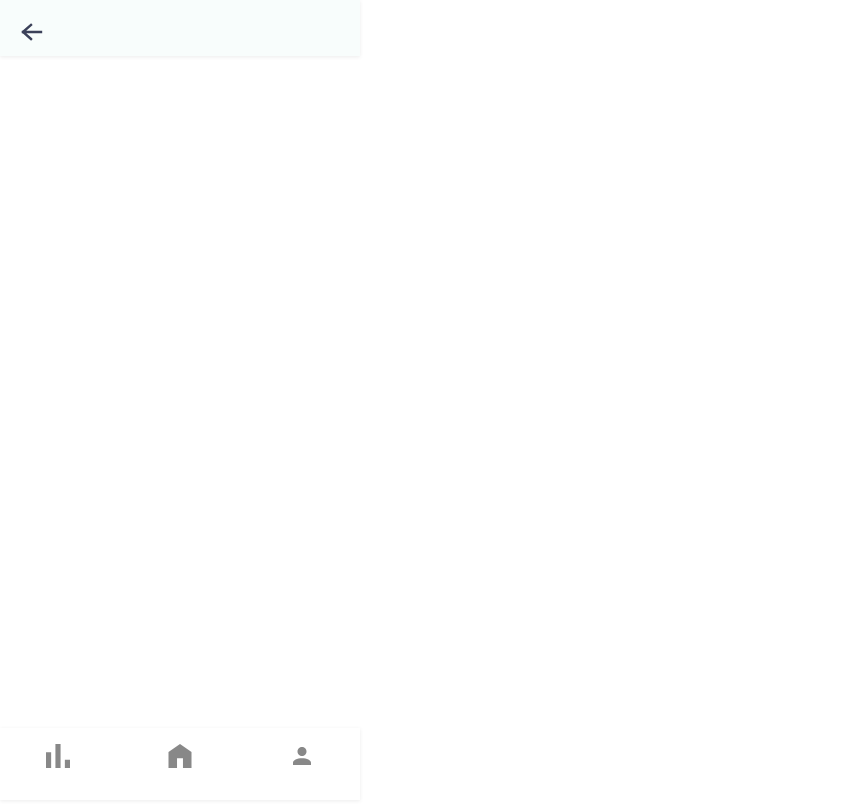
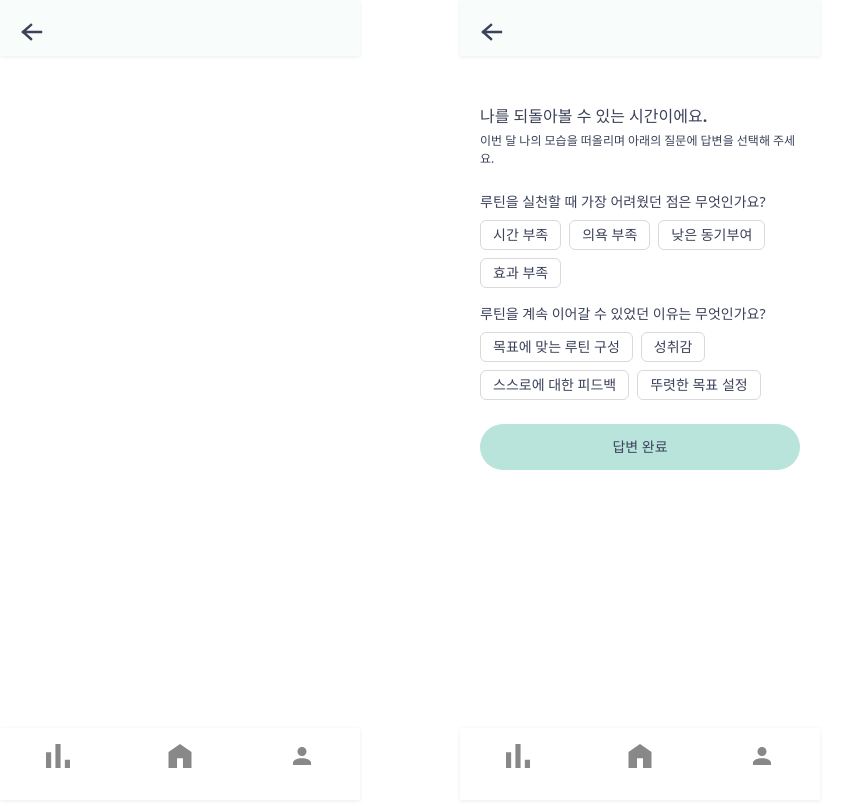
Before and after one commit to HANN-Creator/seongjangton-front, a React (Vite) app in the folder vite-tailwind-template/: page /remind in a window 1280 px wide. Shown: the top 806 px of the page, without its empty margins (0-842 px from the left). Built offline with nearby package versions, Linux system fonts and the light colour scheme; sample sign-in values are in the browser's storage.

Commit message:
되돌아보기 초기틀

```diff
--- a/vite-tailwind-template/src/components/NextButton.jsx
+++ b/vite-tailwind-template/src/components/NextButton.jsx
@@ -1,19 +1,95 @@
-export default function NextButton({
-  onClick,
-  disabled = false,
-  label = "다음",
-}) {
+import React, { useState } from "react";
+import NextButton from "../components/NextButton";
+import Header from "../components/Header";
+
+const Remind = () => {
+  const difficulties = ["시간 부족", "의욕 부족", "낮은 동기부여", "효과 부족"];
+  const reasons = [
+    "목표에 맞는 루틴 구성",
+    "성취감",
+    "스스로에 대한 피드백",
+    "뚜렷한 목표 설정",
+  ];
+
+  const [selectedDifficulty, setSelectedDifficulty] = useState("");
+  const [selectedReason, setSelectedReason] = useState("");
+
   return (
-    <button
-      onClick={onClick}
-      disabled={disabled}
-      className={`w-full py-3 mt-4 text-base font-medium rounded-full shadow-sm transition ease-in-out duration-150 focus:outline-none ${
-        disabled
-          ? "bg-gray-200 text-gray-500 cursor-not-allowed"
-          : "bg-green-100 text-gray-800 hover:bg-green-200"
-      }`}
-    >
-      {label}
-    </button>
+    <div className="w-full min-h-screen flex justify-center">
+      <div className="w-full max-w-[360px] bg-white flex flex-col min-h-screen">
+        <Header title="되돌아보기" />
+
+        <div className="flex-grow px-5 py-6">
+          <h2 className="text-base font-semibold text-[#3B4159] mb-1">
+            나를 되돌아볼 수 있는 시간이에요.
+          </h2>
+          <p className="text-sm text-[#9FA4B0] mb-6">
+            이번 달 나의 모습을 떠올리며 아래의 질문에 답변을 선택해주세요.
+          </p>
+
+          <div className="mb-6">
+            <h3 className="text-sm font-semibold text-[#3B4159] mb-3">
+              루틴을 실천할 때 가장 어려웠던 점은 무엇인가요?
+            </h3>
+            <div className="flex flex-wrap gap-2">
+              {difficulties.map((item) => (
+                <button
+                  key={item}
+                  onClick={() =>
+                    setSelectedDifficulty(
+                      selectedDifficulty === item ? "" : item
+                    )
+                  }
+                  className={`px-4 py-2 rounded-full border text-sm ${
+                    selectedDifficulty === item
+                      ? "bg-[#F5F7FA] text-[#3B4159] border-[#3B4159]"
+                      : "bg-white text-[#3B4159] border-[#E0E3E7]"
+                  }`}
+                >
+                  {item}
+                </button>
+              ))}
+            </div>
+          </div>
+
+          <div className="mb-6">
+            <h3 className="text-sm font-semibold text-[#3B4159] mb-3">
+              루틴을 계속 이어갈 수 있었던 이유는 무엇인가요?
+            </h3>
+            <div className="flex flex-wrap gap-2">
+              {reasons.map((item) => (
+                <button
+                  key={item}
+                  onClick={() =>
+                    setSelectedReason(selectedReason === item ? "" : item)
+                  }
+                  className={`px-4 py-2 rounded-full border text-sm ${
+                    selectedReason === item
+                      ? "bg-[#F5F7FA] text-[#3B4159] border-[#3B4159]"
+                      : "bg-white text-[#3B4159] border-[#E0E3E7]"
+                  }`}
+                >
+                  {item}
+                </button>
+              ))}
+            </div>
+          </div>
+
+          <NextButton
+            className="absolute bottom-0"
+            label="답변 완료"
+            onClick={() =>
+              console.log({
+                selectedDifficulty,
+                selectedReason,
+              })
+            }
+            disabled={!selectedDifficulty || !selectedReason}
+          />
+        </div>
+      </div>
+    </div>
   );
-}
+};
+
+export default Remind;
--- a/vite-tailwind-template/src/pages/Remind.jsx
+++ b/vite-tailwind-template/src/pages/Remind.jsx
@@ -1,7 +1,100 @@
-import React from "react";
+import React, { useState } from "react";
+import Header from "../components/Header";
+import Footer from "../components/Footer";
 
 const Remind = () => {
-  return <div>Remind</div>;
+  const [selectedDifficulties, setSelectedDifficulties] = useState([]);
+  const [selectedReasons, setSelectedReasons] = useState([]);
+
+  const difficulties = ["시간 부족", "의욕 부족", "낮은 동기부여", "효과 부족"];
+
+  const reasons = [
+    "목표에 맞는 루틴 구성",
+    "성취감",
+    "스스로에 대한 피드백",
+    "뚜렷한 목표 설정",
+  ];
+
+  const toggleSelection = (item, list, setList) => {
+    if (list.includes(item)) {
+      setList(list.filter((i) => i !== item));
+    } else {
+      setList([...list, item]);
+    }
+  };
+
+  return (
+    <div className="w-full min-h-screen flex justify-center bg-white mt-[80px]">
+      <div className="w-full max-w-[360px] relative">
+        <Header title="되돌아보기" />
+
+        <div className="px-5 py-6">
+          <h2 className="text-[#3B4159] text-[16px] font-semibold mb-1">
+            나를 되돌아볼 수 있는 시간이에요.
+          </h2>
+          <p className="text-[#3B4159] text-[12px] mb-6">
+            이번 달 나의 모습을 떠올리며 아래의 질문에 답변을 선택해 주세요.
+          </p>
+
+          <div className="mb-4">
+            <h3 className="text-[#3B4159] text-sm font-medium mb-2">
+              루틴을 실천할 때 가장 어려웠던 점은 무엇인가요?
+            </h3>
+            <div className="flex flex-wrap gap-2">
+              {difficulties.map((item) => (
+                <button
+                  key={item}
+                  onClick={() =>
+                    toggleSelection(
+                      item,
+                      selectedDifficulties,
+                      setSelectedDifficulties
+                    )
+                  }
+                  className={`px-3 py-1 rounded-md border text-sm ${
+                    selectedDifficulties.includes(item)
+                      ? "bg-[#F3F6FB] border-[#3B4159] text-[#3B4159]"
+                      : "bg-white border-[#D9D9D9] text-[#3B4159]"
+                  }`}
+                >
+                  {item}
+                </button>
+              ))}
+            </div>
+          </div>
+
+          <div className="mb-6">
+            <h3 className="text-[#3B4159] text-sm font-medium mb-2">
+              루틴을 계속 이어갈 수 있었던 이유는 무엇인가요?
+            </h3>
+            <div className="flex flex-wrap gap-2">
+              {reasons.map((item) => (
+                <button
+                  key={item}
+                  onClick={() =>
+                    toggleSelection(item, selectedReasons, setSelectedReasons)
+                  }
+                  className={`px-3 py-1 rounded-md border text-sm ${
+                    selectedReasons.includes(item)
+                      ? "bg-[#F3F6FB] border-[#3B4159] text-[#3B4159]"
+                      : "bg-white border-[#D9D9D9] text-[#3B4159]"
+                  }`}
+                >
+                  {item}
+                </button>
+              ))}
+            </div>
+          </div>
+
+          <button className="w-full bg-[#B9E4DC] text-[#3B4159] py-3 rounded-full text-sm font-semibold">
+            답변 완료
+          </button>
+        </div>
+
+        <Footer />
+      </div>
+    </div>
+  );
 };
 
 export default Remind;
```
